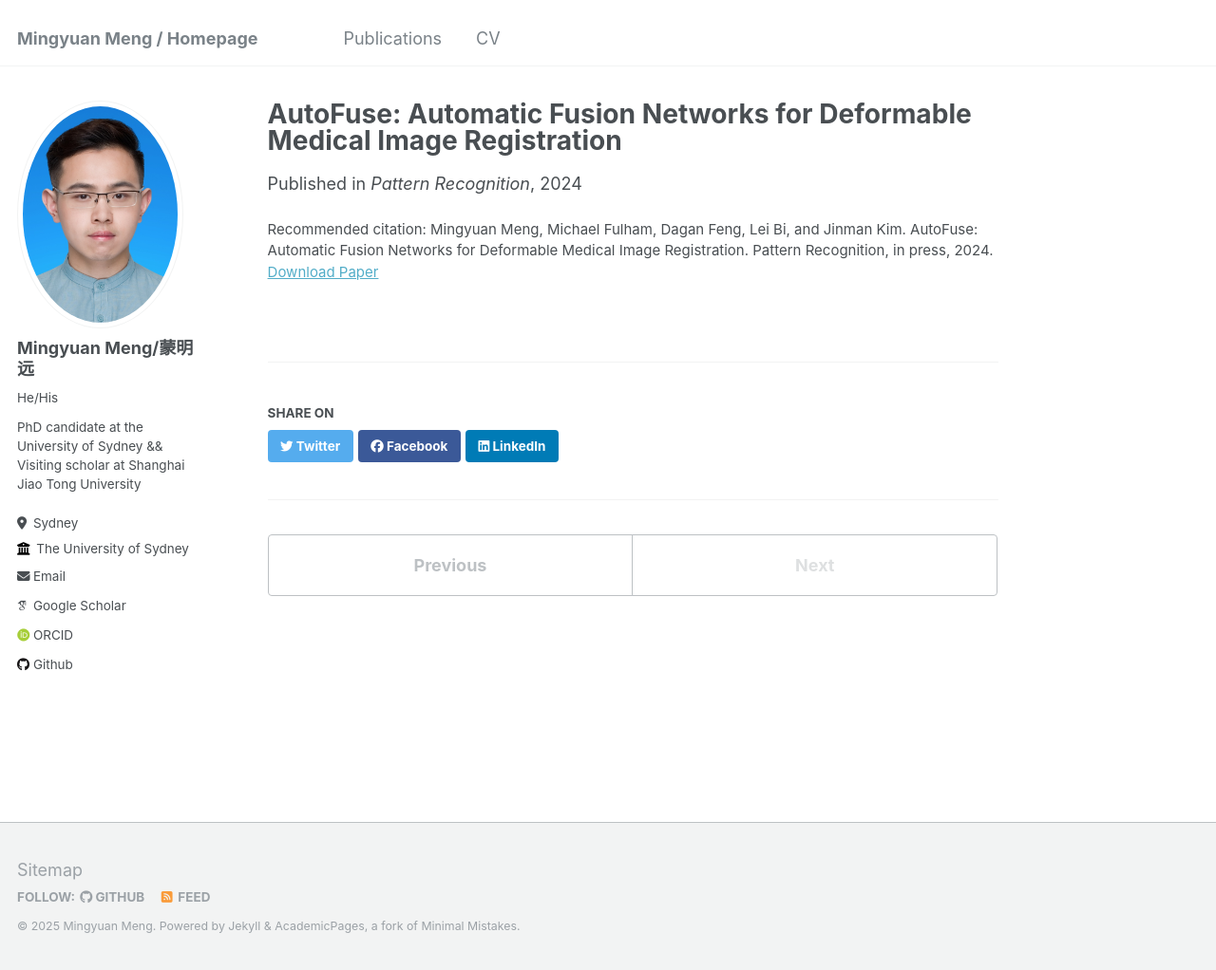
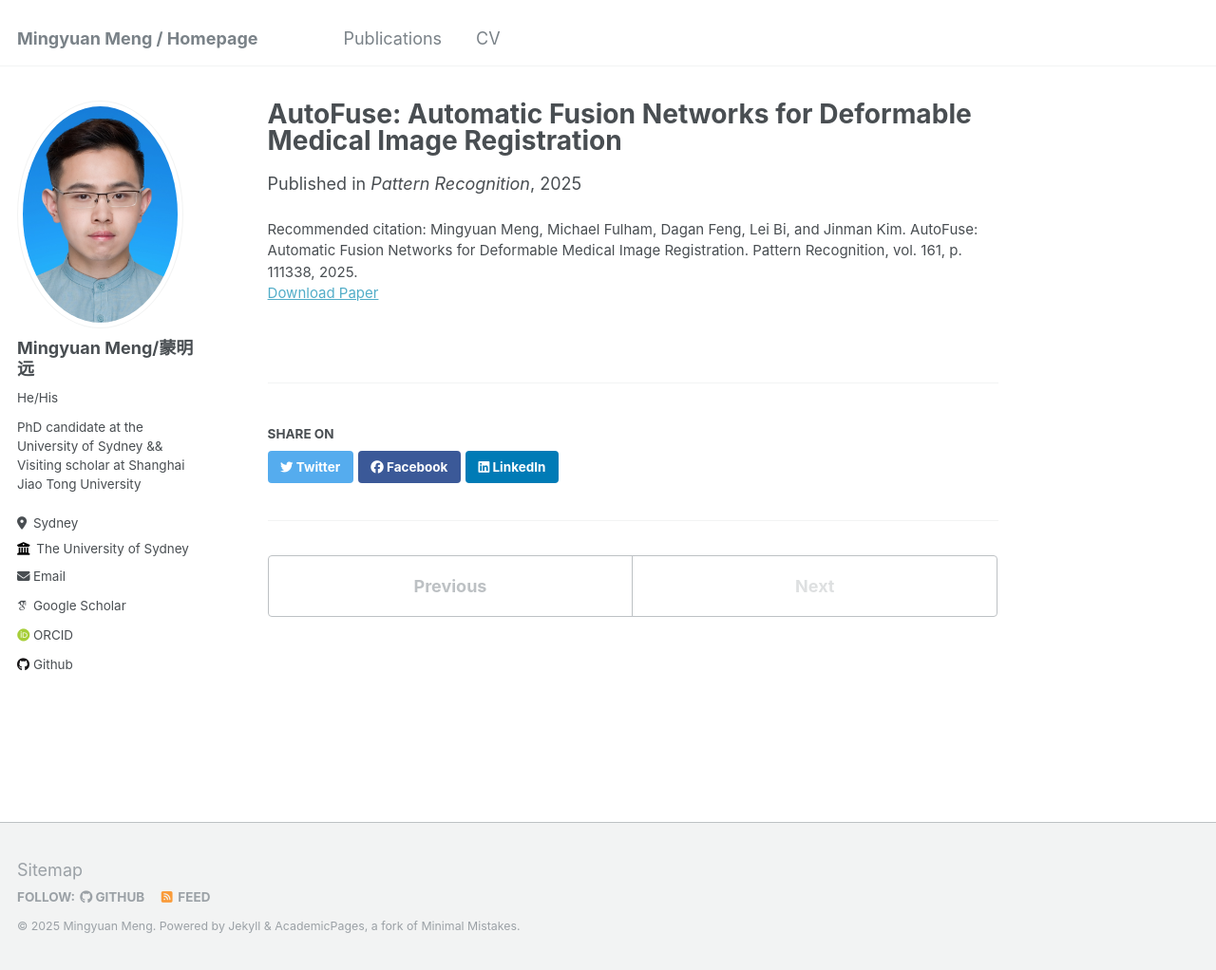
Before and after one commit to MungoMeng/mungomeng.github.io, a Jekyll site: the page built from _publications/AutoFuse_Automatic_Fusion_Networks_for_Deformable_Medical_Image_Registration.md, in a window 1280 px wide and 1022 px high. Shown: the whole window at 95% size. Built offline with Jekyll 4.4.1, drawn with Linux system fonts in a browser that asks for light colours; some web fonts are replaced.

Commit message:
Update AutoFuse_Automatic_Fusion_Networks_for_Deformable_Medical_Image_Registration.md

```diff
--- a/_publications/AutoFuse_Automatic_Fusion_Networks_for_Deformable_Medical_Image_Registration.md
+++ b/_publications/AutoFuse_Automatic_Fusion_Networks_for_Deformable_Medical_Image_Registration.md
@@ -3,9 +3,9 @@ title: "AutoFuse: Automatic Fusion Networks for Deformable Medical Image Registr
 collection: publications
 permalink: /publication/AutoFuse_Automatic_Fusion_Networks_for_Deformable_Medical_Image_Registration
 excerpt:
-date: 2024-12-29
+date: 2025-1-1
 venue: 'Pattern Recognition'
 slidesurl:
 paperurl: https://www.sciencedirect.com/science/article/pii/S0031320324010896
-citation: 'Mingyuan Meng, Michael Fulham, Dagan Feng, Lei Bi, and Jinman Kim. AutoFuse: Automatic Fusion Networks for Deformable Medical Image Registration. Pattern Recognition, in press, 2024.'
+citation: 'Mingyuan Meng, Michael Fulham, Dagan Feng, Lei Bi, and Jinman Kim. AutoFuse: Automatic Fusion Networks for Deformable Medical Image Registration. Pattern Recognition, vol. 161, p. 111338, 2025.'
 ---
```
